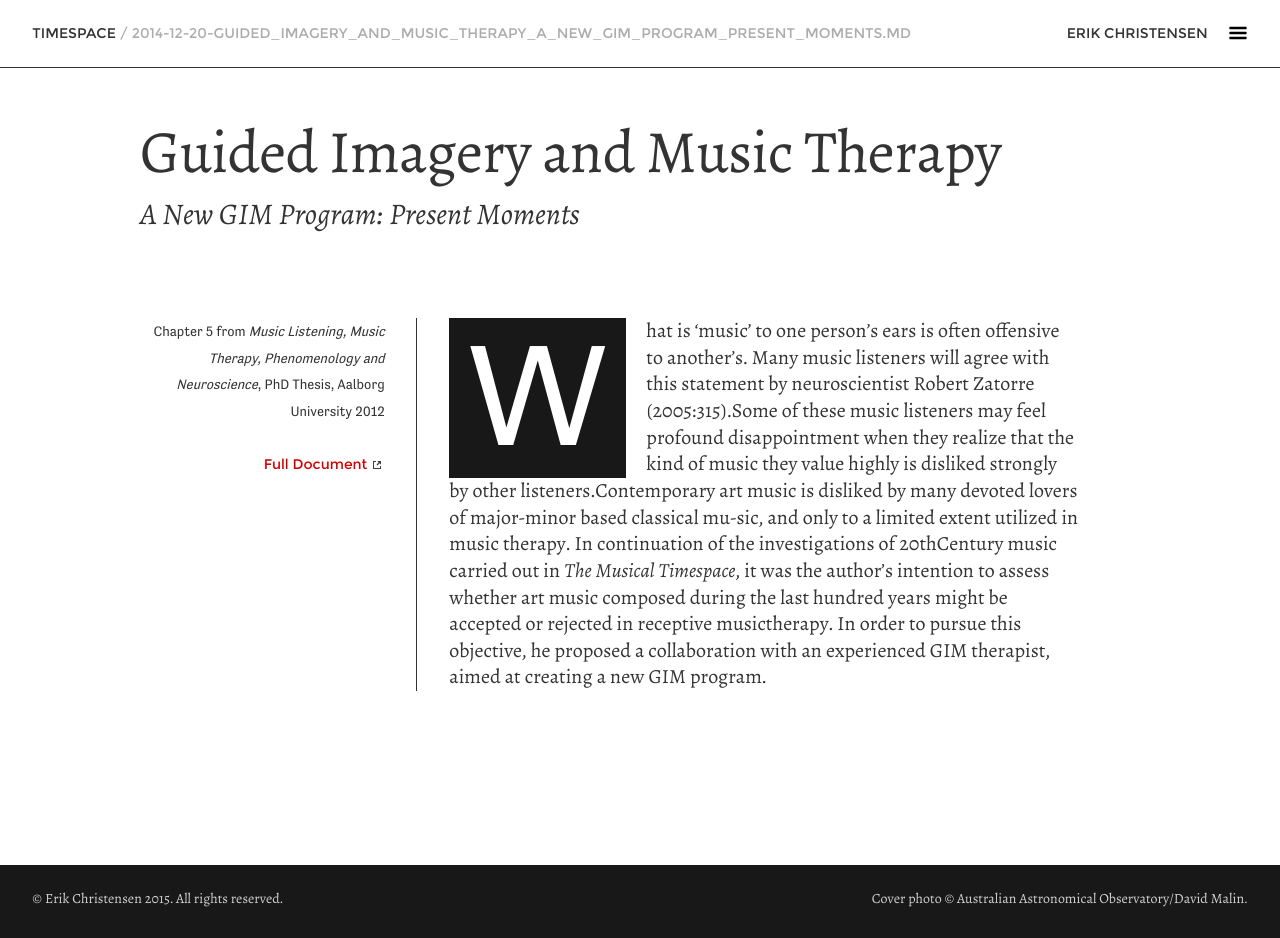
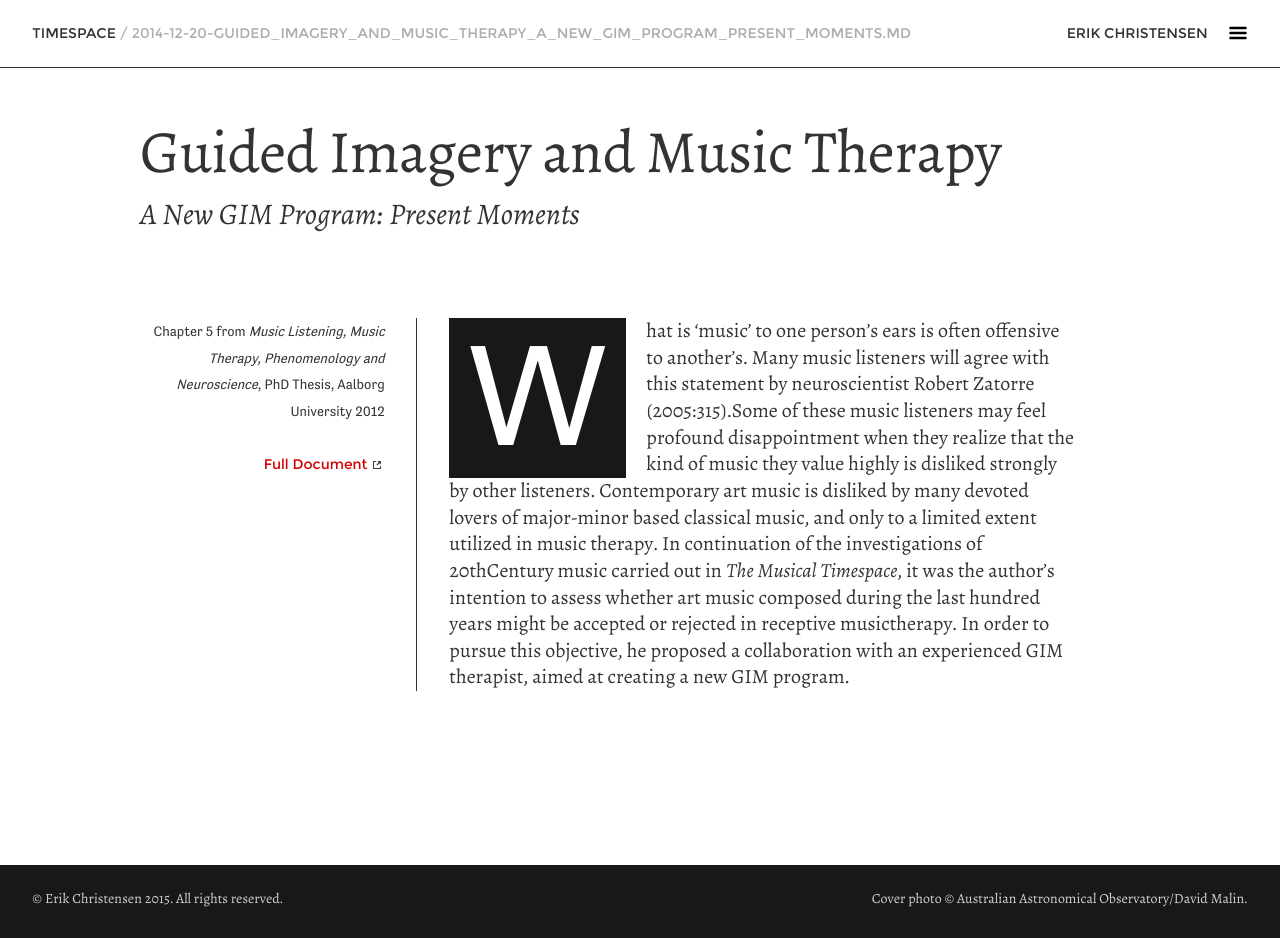
Before and after one commit to netlifydemo/cms-demo, a Jekyll site: the page built from _articles/2014-12-20-Guided_Imagery_and_Music_Therapy_A_New_GIM_Program_Present_Moments.md, in a window 1280 px wide. Built offline with Jekyll 4.4.1, drawn with Linux system fonts in a browser that asks for light colours.

Commit message:
Updated Article Guided Imagery and Music Therapy

```diff
--- a/_articles/2014-12-20-Guided_Imagery_and_Music_Therapy_A_New_GIM_Program_Present_Moments.md
+++ b/_articles/2014-12-20-Guided_Imagery_and_Music_Therapy_A_New_GIM_Program_Present_Moments.md
@@ -7,8 +7,8 @@ bib: "Chapter 5 from *Music Listening, Music Therapy, Phenomenology and Neurosci
 links:
   - label: Full Document
     url: "https://www.academia.edu/2408181/Guided_Imagery_and_Music_Therapy_-_A_New_GIM_Program_Present_Moments"
-docs: null
+docs: []
 ---
 
 What is ‘music’ to one person’s ears is often offensive to another’s.
-Many music listeners will agree with this statement by neuroscientist Robert Zatorre (2005:315).Some of these music listeners may feel profound disappointment when they realize that the kind of music they value highly is disliked strongly by other listeners.Contemporary art music is disliked by many devoted lovers of major-minor based classical mu-sic, and only to a limited extent utilized in music therapy. In continuation of the investigations of 20thCentury music carried out in *The Musical Timespace*, it was the author’s intention to assess whether art music composed during the last hundred years might be accepted or rejected in receptive musictherapy. In order to pursue this objective, he proposed a collaboration with an experienced GIM therapist, aimed at creating a new GIM program.
+Many music listeners will agree with this statement by neuroscientist Robert Zatorre (2005:315).Some of these music listeners may feel profound disappointment when they realize that the kind of music they value highly is disliked strongly by other listeners. Contemporary art music is disliked by many devoted lovers of major-minor based classical music, and only to a limited extent utilized in music therapy. In continuation of the investigations of 20thCentury music carried out in *The Musical Timespace*, it was the author’s intention to assess whether art music composed during the last hundred years might be accepted or rejected in receptive musictherapy. In order to pursue this objective, he proposed a collaboration with an experienced GIM therapist, aimed at creating a new GIM program.
```
